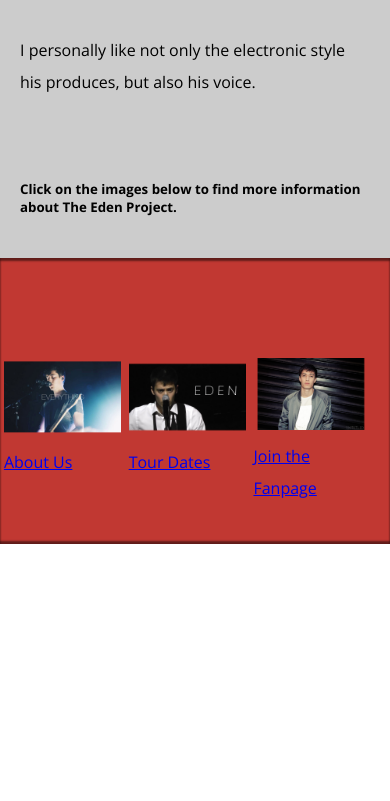
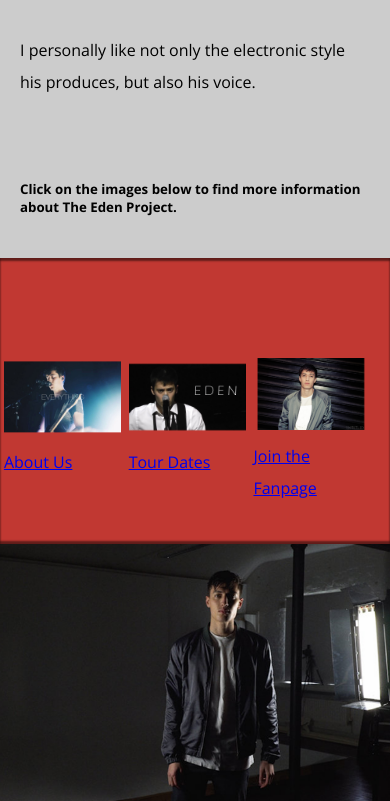
Before and after one commit to williamcoleman664/Favoriteband, a plain HTML site: page index.html in a window 390 px wide. Shown: the part 676-1477 px from the top of the page. Before the commit the page ends 1220 px from the top, so only its background shows below. Drawn offline with nearby package versions, Linux system fonts and the light colour scheme.

Commit message:
Responsive Image

```diff
--- a/index.html
+++ b/index.html
@@ -74,6 +74,18 @@
       </div>
 
       <div class="closing-image">
+        <img
+        alt="Eden standing with light in the background."
+        src="Closingimage1200.png"
+        srcset="
+        Closingimage400.png
+        Closingimage1200.png
+        "
+        sizes="
+        (min-width: 1400px) 1200px.
+        100vm
+        "
+        >
         <!-- insert picture element with an image that is appropriate for large devices and one that is cropped to show an important detail for mobile devices (see the Responsive Images lesson for an example)-->
       </div>
 
```
